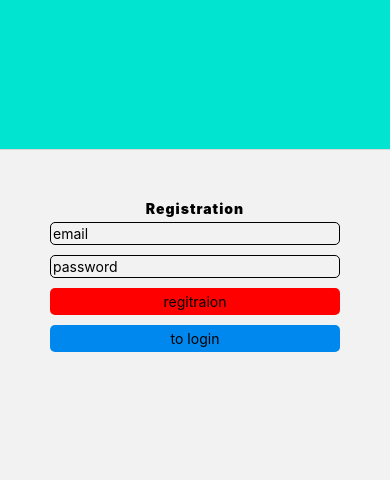
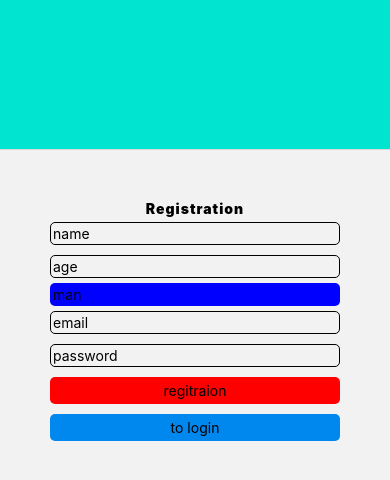
Before and after one commit to Oscare101/Family-ToDo-App-React-Native, a React Native app: screen /Registration in a window 390 px wide. Shown: the top 480 px of the page. Built offline with nearby package versions, Linux system fonts and the light colour scheme.

Commit message:
registration and user screen

```diff
--- a/app/mainNavigation.js
+++ b/app/mainNavigation.js
@@ -1,15 +1,37 @@
-import React, { useState } from 'react'
+import React, { useEffect, useState } from 'react'
 import { getAuth, onAuthStateChanged, User } from 'firebase/auth'
-
+import { collection, getDocs, doc, setDoc } from 'firebase/firestore/lite'
+import { db } from '../firebase/firebase-config'
 import { Text } from 'react-native'
 
 const auth = getAuth()
 
 export default function MainNavigation() {
+  const [name, setName] = useState('')
+
+  useEffect(() => {
+    console.log('useEffect navigation:')
+
+    const GetData = async () => {
+      const userCol = collection(db, 'users')
+      const userSnapshot = await getDocs(userCol)
+      const userList = userSnapshot.docs.map((doc) => doc.data())
+
+      userList.map((item) => {
+        if (item['user-email'] == auth.currentUser.email) {
+          console.log('user: ', item)
+          setName(item['user-name'])
+        }
+      })
+    }
+    GetData()
+  }, [])
+
   return (
     <>
-      <Text>qwertyuiop[</Text>
-      <Text>user:{auth.currentUser.email}</Text>
+      <Text>
+        user:{auth.currentUser.email}, {name}
+      </Text>
     </>
   )
 }
--- /dev/null
+++ b/app/toDoScreen.js
@@ -0,0 +1,16 @@
+import { Button, Text } from 'react-native'
+import { TouchableOpacity } from 'react-native-gesture-handler'
+import { useNavigation } from '@react-navigation/native'
+
+export default function toDoScreen() {
+  const navigation = useNavigation()
+
+  return (
+    <>
+      <Text>-----To Do Screen-----</Text>
+      <TouchableOpacity onPress={() => navigation.navigate('User')}>
+        <Text>To User</Text>
+      </TouchableOpacity>
+    </>
+  )
+}
--- a/components/Registration.js
+++ b/components/Registration.js
@@ -9,18 +9,34 @@ import {
 } from 'react-native'
 import { useNavigation } from '@react-navigation/native'
 import { getAuth, createUserWithEmailAndPassword } from 'firebase/auth'
+import { collection, getDocs, doc, setDoc } from 'firebase/firestore/lite'
+import { db } from '../firebase/firebase-config'
 
 const auth = getAuth()
 
 export default function Registration() {
   const navigation = useNavigation()
+  const [name, setName] = useState('')
+  const [age, setAge] = useState('')
+  const [gender, setGender] = useState('man')
 
   const [email, setEmail] = useState('')
   const [password, setPassword] = useState('')
 
+  const SetUserName = async () => {
+    await setDoc(doc(db, 'users', auth.currentUser.email), {
+      'user-name': name,
+      'user-email': auth.currentUser.email,
+      'user-age': age,
+      'user-gender': gender,
+      'user-families': [],
+    })
+  }
+
   function register() {
     createUserWithEmailAndPassword(auth, email, password)
       .then((re) => {
+        SetUserName()
         setEmail('')
         setPassword('')
         navigation.navigate('UserScreen')
@@ -31,6 +47,30 @@ export default function Registration() {
   return (
     <View style={styles.container}>
       <Text style={styles.title}>Registration</Text>
+      <TextInput
+        placeholder="name"
+        style={styles.input}
+        value={name}
+        onChangeText={(text) => setName(text)}
+      />
+      <TextInput
+        placeholder="age"
+        style={styles.input}
+        value={age}
+        onChangeText={(text) => setAge(text)}
+      />
+      <TouchableOpacity
+        onPress={() => setGender(gender == 'man' ? 'woman' : 'man')}
+      >
+        <View
+          style={[
+            styles.genderView,
+            { backgroundColor: gender == 'man' ? 'blue' : 'red' },
+          ]}
+        >
+          <Text>{gender}</Text>
+        </View>
+      </TouchableOpacity>
       <TextInput
         placeholder="email"
         style={styles.input}
@@ -73,6 +113,10 @@ const styles = StyleSheet.create({
     marginVertical: 5,
     width: '100%',
   },
+  genderView: {
+    padding: 3,
+    borderRadius: 5,
+  },
   buttonSubmit: {
     marginVertical: 5,
     padding: 5,
--- a/components/UserScreen.js
+++ b/components/UserScreen.js
@@ -2,11 +2,37 @@ import React, { useState, useEffect } from 'react'
 import { useNavigation } from '@react-navigation/native'
 
 import MainNavigation from '../app/mainNavigation'
+import toDoScreen from '../app/toDoScreen'
+import { createStackNavigator } from '@react-navigation/stack'
+
+const Stack = createStackNavigator()
 
 export default function UserScreen() {
+  const forFade = ({ current }) => ({
+    cardStyle: {
+      opacity: current.progress,
+    },
+  })
   return (
-    <>
-      <MainNavigation />
-    </>
+    <Stack.Navigator>
+      <Stack.Screen
+        name="ToDo"
+        component={toDoScreen}
+        options={{
+          headerShown: false,
+          headerLeft: () => null,
+          cardStyleInterpolator: forFade,
+        }}
+      ></Stack.Screen>
+      <Stack.Screen
+        name="User"
+        component={MainNavigation}
+        options={{
+          headerShown: false,
+          headerLeft: () => null,
+          cardStyleInterpolator: forFade,
+        }}
+      ></Stack.Screen>
+    </Stack.Navigator>
   )
 }
--- a/firebase/firebase-config.js
+++ b/firebase/firebase-config.js
@@ -1,5 +1,6 @@
 import { initializeApp } from 'firebase/app'
 import { getAuth } from 'firebase/auth'
+import { getFirestore } from 'firebase/firestore/lite'
 
 const firebaseConfig = {
   apiKey: 'AIzaSyDGzxx6Hw_0s6PWUQ3uVkP3YvREEkYAh-A',
@@ -12,3 +13,4 @@ const firebaseConfig = {
 
 const app = initializeApp(firebaseConfig)
 export const auth = getAuth(app)
+export const db = getFirestore(app)
--- a/package.json
+++ b/package.json
@@ -9,6 +9,7 @@
     "web": "expo start --web"
   },
   "dependencies": {
+    "@expo/webpack-config": "^0.17.3",
     "@react-native-async-storage/async-storage": "^1.17.11",
     "@react-navigation/native": "^6.0.16",
     "@react-navigation/stack": "^6.3.7",
@@ -16,8 +17,10 @@
     "expo-status-bar": "~1.4.2",
     "firebase": "^9.14.0",
     "react": "18.1.0",
+    "react-dom": "^18.1.0",
     "react-native": "0.70.5",
-    "react-native-gesture-handler": "~2.8.0"
+    "react-native-gesture-handler": "~2.8.0",
+    "react-native-web": "^0.18.10"
   },
   "devDependencies": {
     "@babel/core": "^7.12.9"
```
Also changed, not shown: 1 other file (tests, documents, lock files or other folders).
